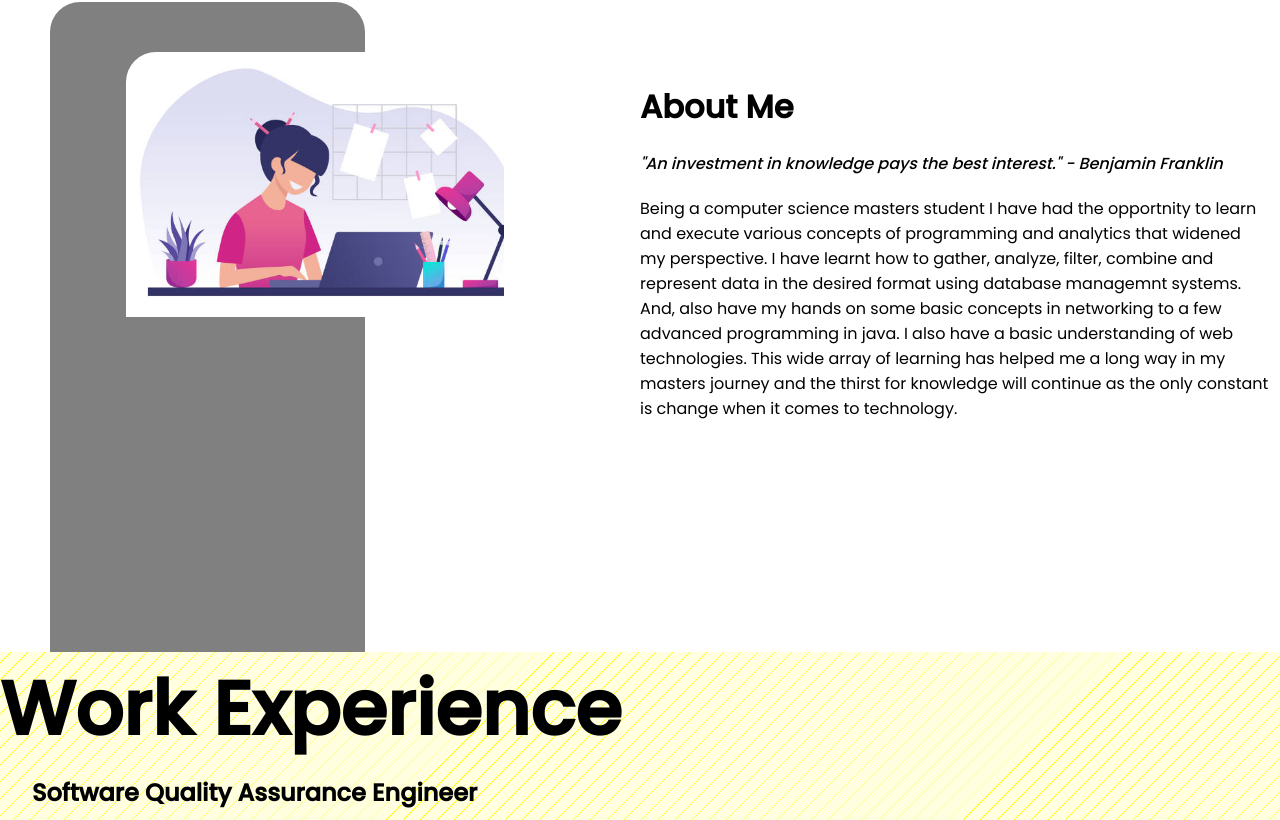
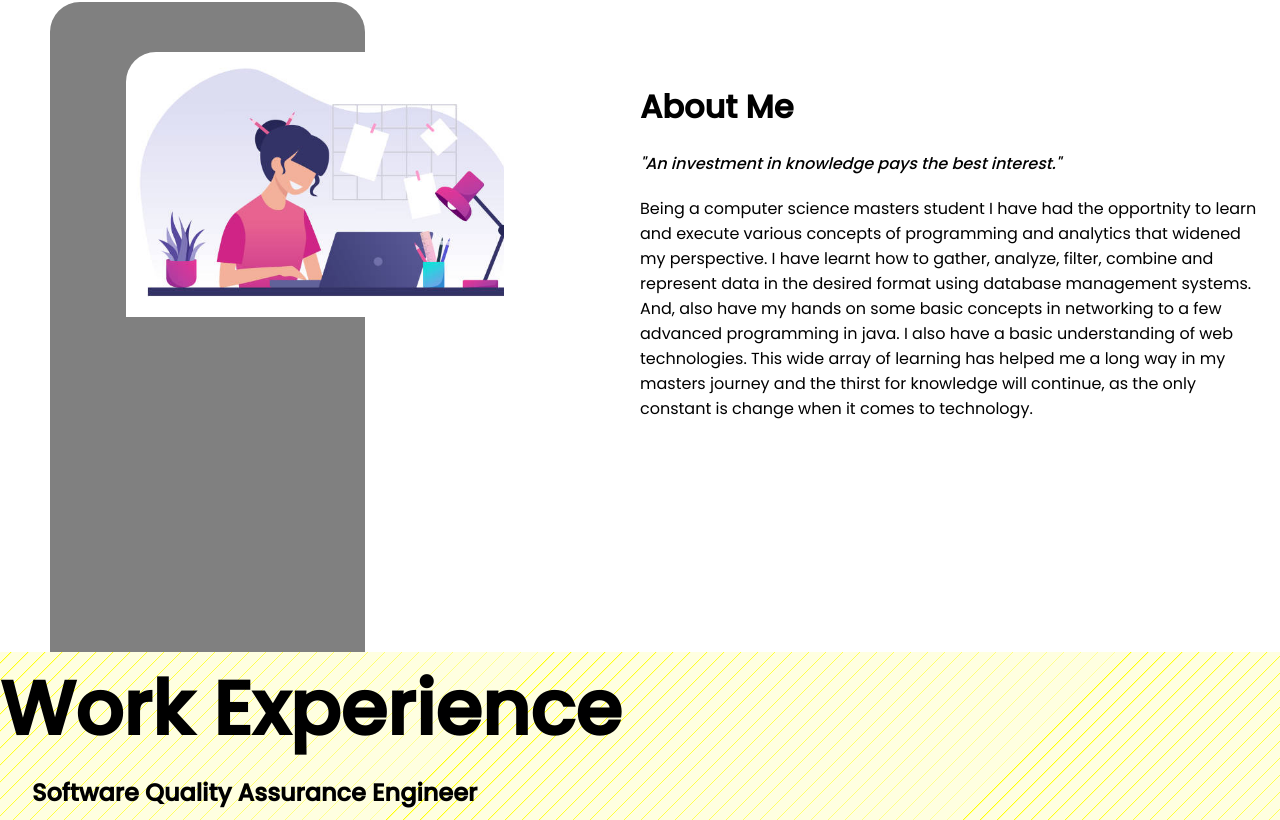
Before and after one commit to poojanalan10/webdev-project, a React (Create React App) app: page / in a window 1280 px wide. Shown: the part 1380-2200 px from the top of the page. Built offline with nearby package versions, Linux system fonts and the light colour scheme.

Commit message:
font size updates to Projects

```diff
--- a/src/components/Contact/contact.css
+++ b/src/components/Contact/contact.css
@@ -177,7 +177,7 @@ button{
     }
 }
 
-@media screen and (min-width: 1001px) {
+@media screen and (min-width: 1001px) and (max-width: 1200px) {
 
     .c-wrapper{
         margin: auto;
--- a/src/components/Projects/projects.css
+++ b/src/components/Projects/projects.css
@@ -22,11 +22,13 @@
 }
 .link{
     padding-left: 30px;
+    font-size: large;
     color: black;
     font-weight: 500;
 }
 .p-desc{
     padding: 30px;
+    font-size: large;
     width: 90%;
     text-align: justify;
     text-justify: inter-word;
@@ -79,7 +81,7 @@
     }
 }
 
-@media screen and (min-width: 1001px) {
+@media screen and (min-width: 1001px) and (max-width: 1100px) {
     .p{
         display: block;
         flex-direction: column;
--- a/src/components/about/About.jsx
+++ b/src/components/about/About.jsx
@@ -14,18 +14,18 @@ const About = () => {
                 <h1 className="a-title"> About Me </h1>
                 <p className="a-sub">
                 "An investment in knowledge pays the best interest."
-                                            - Benjamin Franklin
+
                 </p>
                 <p className="a-desc">
                 Being a computer science masters student I have had the opportnity
                 to learn and execute various concepts of programming and analytics
                 that widened my perspective. I have learnt how to gather, analyze,
-                filter, combine and represent data in the desired format using database managemnt
+                filter, combine and represent data in the desired format using database management
                 systems. And, also have my hands on some basic concepts in networking to a few
                 advanced programming in java.
 
                 I also have a basic understanding of web technologies. This wide array of learning
-                has helped me a long way in my masters journey and the thirst for knowledge will continue
+                has helped me a long way in my masters journey and the thirst for knowledge will continue,
                 as the only constant is change when it comes to technology.
                 </p>
             </div>
```
